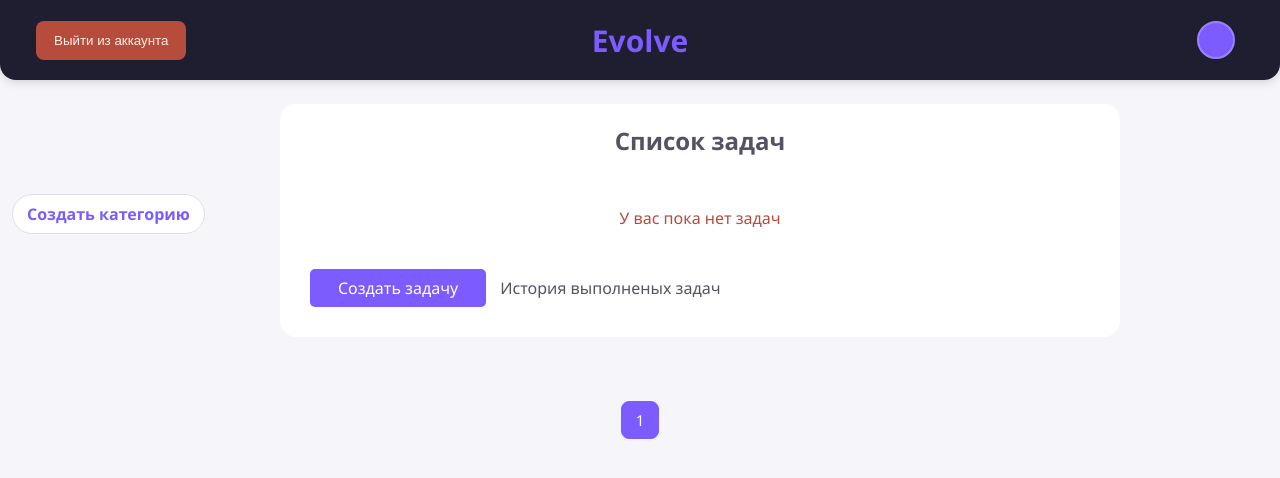
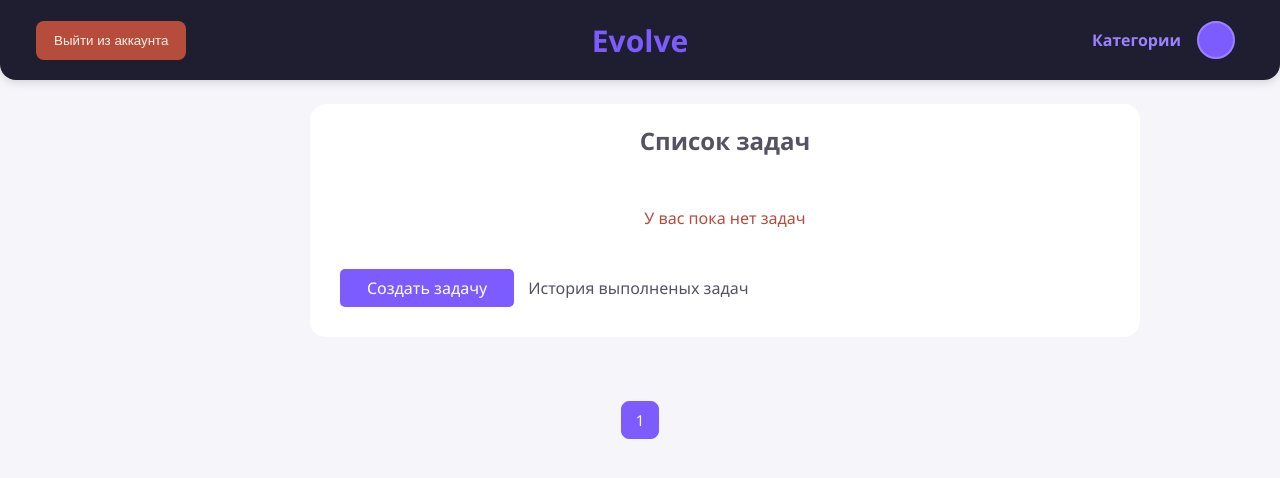
Before and after one commit to egoruxa27/Evolve, a Django app: page /tasks/ in a window 1280 px wide. Shown: the top 478 px of the page. Run offline with Django 5.2, Linux system fonts and the light colour scheme; the visitor is signed in with stand-in values (Sample User, id 1); data that the repository does not hold is empty.

Commit message:
feat: add category CRUD

```diff
--- a/apps/tasks/models.py
+++ b/apps/tasks/models.py
@@ -24,6 +24,11 @@ class Category(models.Model):
                 name='unique_category_per_user'
             )
         ]
+
+    def get_active_tasks(self):
+        return self.tasks.filter(
+            status=Task.Status.NOT_STARTED
+        )
 
     def __str__(self):
         return self.name
--- a/apps/tasks/urls.py
+++ b/apps/tasks/urls.py
@@ -11,5 +11,8 @@ urlpatterns = [
     path('create/', views.CreateTaskView.as_view(), name='create'),
     path('<int:pk>/status/', views.UpdateTaskStatusView.as_view(), name='change_status'),
     path('<int:pk>/detail/', views.TaskDetailView.as_view(), name='detail'),
-    path('category/create', views.CreateCategoryView.as_view(), name='create_category')
+    path('category/', views.CategoryListView.as_view(), name='category'),
+    path('category/create/', views.CreateCategoryView.as_view(), name='create_category'),
+    path('<int:pk>/category/delete/', views.DeleteCategoryView.as_view(), name='delete_category'),
+    path('<int:pk>/category/update/', views.DeleteCategoryView.as_view(), name='update_category')
 ]
--- a/apps/tasks/views.py
+++ b/apps/tasks/views.py
@@ -1,4 +1,4 @@
-from django.views.generic import ListView, CreateView, DetailView
+from django.views.generic import ListView, CreateView, DetailView, DeleteView, UpdateView
 from django.views import View
 from django.shortcuts import get_object_or_404, redirect
 from django.urls import reverse_lazy
@@ -88,7 +88,15 @@ class CreateTaskView(LoginRequiredMixin, CreateView):
         return super().form_valid(form)
 
 
-class CreateCategoryView(CreateView):
+class CategoryListView(LoginRequiredMixin, ListView):
+    model = Category
+    template_name = 'categorys/category_list.html'
+
+    def get_queryset(self):
+        return (Category.objects.filter(user=self.request.user))
+
+
+class CreateCategoryView(LoginRequiredMixin, CreateView):
     model = Category
     form_class = CreateCategoryForm
     template_name = 'tasks/create_task.html'
@@ -97,3 +105,22 @@ class CreateCategoryView(CreateView):
     def form_valid(self, form):
         form.instance.user = self.request.user
         return super().form_valid(form)
+
+
+class DeleteCategoryView(LoginRequiredMixin, DeleteView):
+    model = Category
+    success_url = reverse_lazy('tasks:list')
+
+    def get_object(self, queryset = None):
+        return Category.objects.get(pk=self.kwargs['pk'], user=self.request.user)
+
+
+
+class UpdateCategoryView(LoginRequiredMixin, UpdateView):
+    model = Category
+    form_class = CreateCategoryForm
+    success_url = reverse_lazy('tasks:list')
+    template_name = 'tasks/create_task.html'
+
+    def get_object(self, queryset = None):
+        return Category.objects.get(pk=self.kwargs['pk'], user=self.request.user)
--- a/static/css/header.css
+++ b/static/css/header.css
@@ -39,14 +39,25 @@
     cursor: pointer;
 }
 
+.categories-link {
+    display: inline-flex;
+    align-items: center;
+    margin-left: auto;
+    margin-right: 16px;
+
+    color: rgb(155, 131, 255);
+    text-decoration: none;
+    font-weight: 600;
+}
+
 .profile-link {
     display: inline-flex;
     align-items: center;
     gap: 9px;
     margin-right: 16px;
-    margin-left: auto;
 
     color: rgb(155, 131, 255);
+    text-decoration: none;
 }
 
 .header-avatar {
--- a/static/css/tasks.css
+++ b/static/css/tasks.css
@@ -1,6 +1,6 @@
 .task-list-layout {
     display: grid;
-    grid-template-columns: 260px minmax(0, 800px);
+    grid-template-columns: 290px minmax(0, 800px);
     gap: 20px;
     align-items: start;
     max-width: 1100px;
@@ -19,32 +19,6 @@
     min-height: 200px;
 }
 
-.task-list-actions {
-    display: flex;
-    flex-direction: column;
-    align-items: flex-start;
-    gap: 12px;
-    width: 100%;
-}
-
-.task-create-category,
-.task-reset-filter {
-    display: inline-flex;
-    align-items: center;
-    justify-content: center;
-    width: fit-content;
-    padding: 8px 14px;
-    border-radius: 999px;
-    background-color: rgb(255, 255, 255);
-    border: 1px solid rgb(225, 223, 233);
-    color: rgb(124, 92, 255);
-    font-weight: 600;
-    text-decoration: none;
-    transition: all 0.2s ease;
-}
-
-.task-create-category:hover,
-.task-reset-filter:hover,
 .task-filter-item:hover {
     background-color: rgb(124, 92, 255);
     border-color: rgb(124, 92, 255);
--- a/templates/includes/header.html
+++ b/templates/includes/header.html
@@ -8,6 +8,9 @@
                 Выйти из аккаунта
             </button>
         </form>
+        <a href="{% url 'tasks:category' %}" class="categories-link">
+            Категории
+        </a>
         <a href="{% url 'users:profile' %}" class="profile-link">
             <span class="header-avatar" aria-hidden="true">
                 {% if request.user.avatar %}
--- a/templates/tasks/task_list.html
+++ b/templates/tasks/task_list.html
@@ -11,16 +11,6 @@
 
 <div class="task-list-layout">
     <div class="task-list-controls">
-        <div class="task-list-actions">
-            <a href="{% url 'tasks:create_category' %}" class="task-create-category">Создать категорию</a>
-            {% if current_category %}
-                {% if is_history %}
-                    <a href="{% url 'tasks:history' %}" class="task-reset-filter">Сбросить фильтр</a>
-                {% else %}
-                    <a href="{% url 'tasks:list' %}" class="task-reset-filter">Сбросить фильтр</a>
-                {% endif %}
-            {% endif %}
-        </div>
 
         {% if categories %}
             <div class="task-category-filter">
```
Also changed, not shown: apps/tasks/forms.py (+17 -0 lines), templates/categorys/category_list.html (added, +20 -0 lines).
